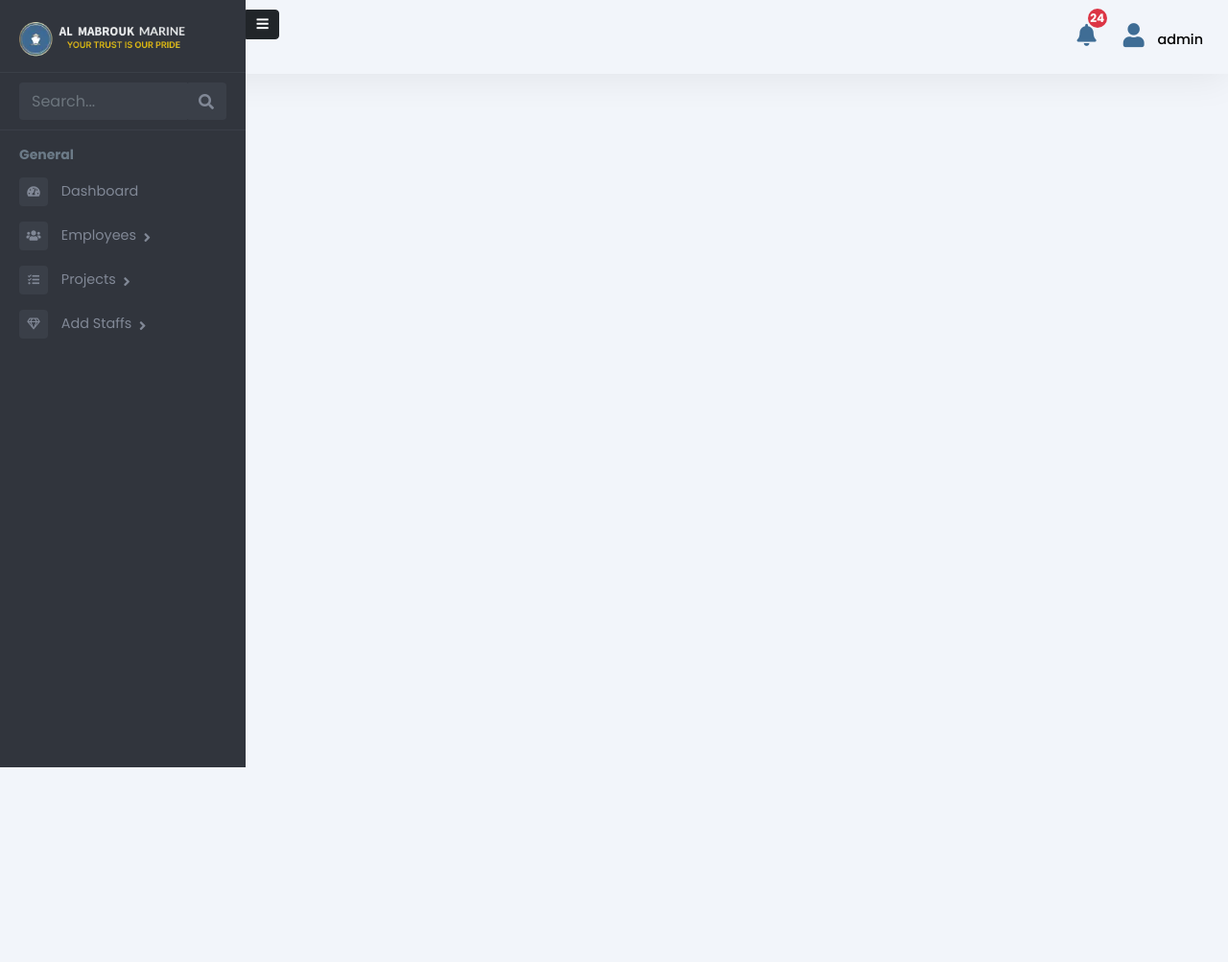
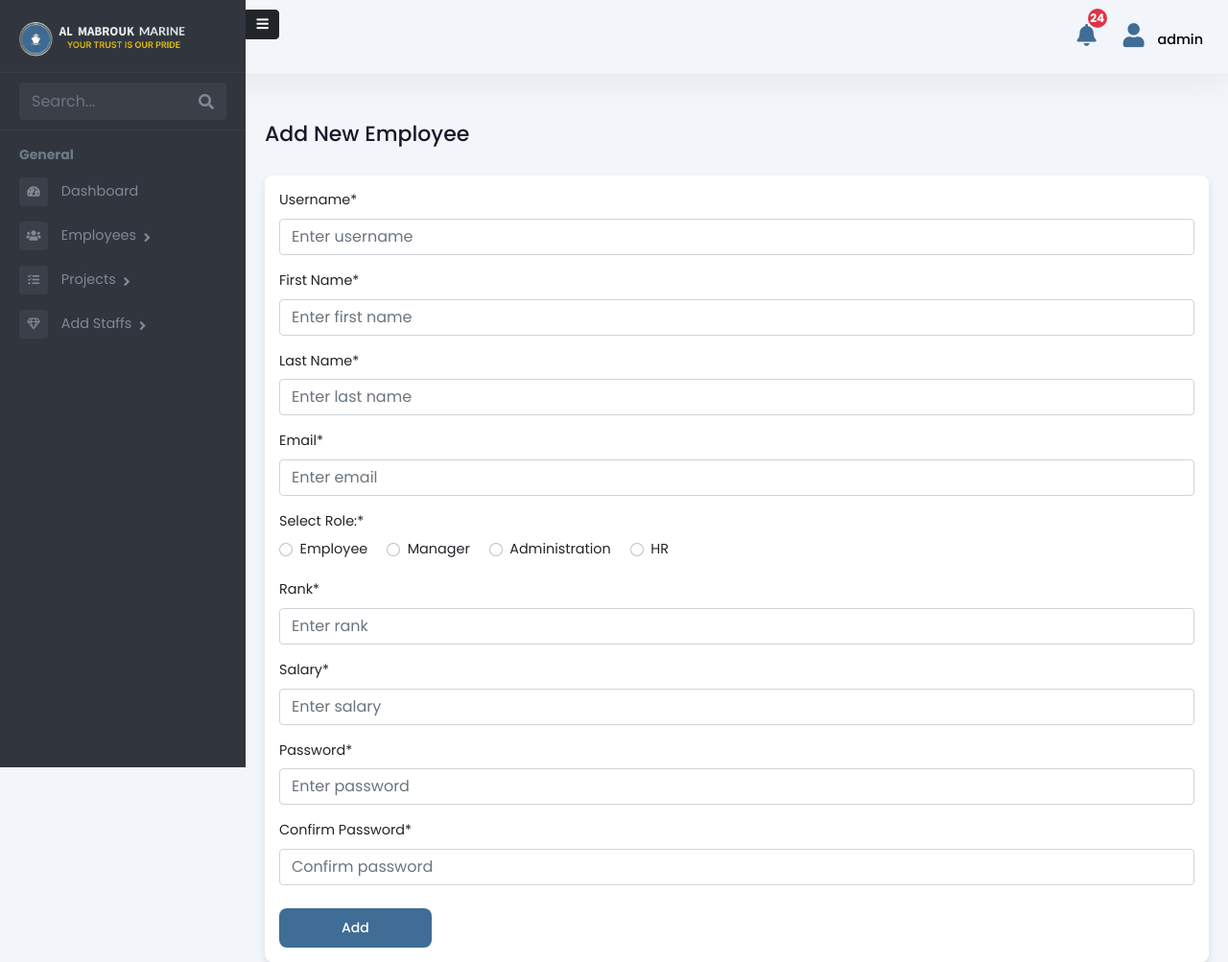
Before and after one commit to vaisagh-mp/Al_Mabrouk_crm, a Django app: page /admin-panel/employee/create/ in a window 1280 px wide. Shown: the whole page at 96% size. Before the commit the page ends 800 px from the top, so only its background shows below. Run offline with Django 5.2, Linux system fonts and the light colour scheme; a user stored in the database is signed in; data comes from the database, SQL or seed files in the repository; some libraries are stand-ins or nearby versions.

Commit message:
admin create employee form

```diff
--- a/templates/Admin/create_employee.html
+++ b/templates/Admin/create_employee.html
@@ -2,6 +2,173 @@
 {% load static %}
 {% block content %}
 
+<div class="emply-list-wraper">
 
+  {% if messages %}
+      <div class="alert alert-success">
+        {% for message in messages %}
+          <p>{{ message }}</p>
+        {% endfor %}
+      </div>
+    {% endif %}
+
+  <div class="pg-title">
+    <h1>Add New Employee</h1>
+  </div>
+
+  <div class="widget-box table-wdgt">
+    <div class="add-project-wrapper">
+      <!-- Note: enctype="multipart/form-data" is required for file uploads -->
+      <form method="post" enctype="multipart/form-data" action="{% url 'create-employee' %}">
+        {% csrf_token %}
+
+        <!-- Username -->
+        <div class="mb-3">
+          <label for="id_username" class="form-label">Username*</label>
+          <input
+            type="text"
+            class="form-control"
+            id="id_username"
+            name="username"
+            required
+            placeholder="Enter username"
+            value="{{ form.username.value|default_if_none:'' }}"
+          />
+        </div>
+
+        <!-- First Name -->
+        <div class="mb-3">
+          <label for="id_first_name" class="form-label">First Name*</label>
+          <input
+            type="text"
+            class="form-control"
+            id="id_first_name"
+            name="first_name"
+            required
+            placeholder="Enter first name"
+            value="{{ form.first_name.value|default_if_none:'' }}"
+          />
+        </div>
+
+        <!-- Last Name -->
+        <div class="mb-3">
+          <label for="id_last_name" class="form-label">Last Name*</label>
+          <input
+            type="text"
+            class="form-control"
+            id="id_last_name"
+            name="last_name"
+            required
+            placeholder="Enter last name"
+            value="{{ form.last_name.value|default_if_none:'' }}"
+          />
+        </div>
+
+        <!-- Email -->
+        <div class="mb-3">
+          <label for="id_email" class="form-label">Email*</label>
+          <input
+            type="email"
+            class="form-control"
+            id="id_email"
+            name="email"
+            required
+            placeholder="Enter email"
+            value="{{ form.email.value|default_if_none:'' }}"
+          />
+        </div>
+
+        <!-- Role Selection (Radio Buttons) -->
+        <div class="mb-3">
+          <label class="form-label">Select Role:*</label>
+          <div>
+            {% for choice in form.fields.role.choices %}
+              <div class="form-check form-check-inline">
+                <input
+                  type="radio"
+                  class="form-check-input"
+                  id="role_{{ choice.0 }}"
+                  name="role"
+                  value="{{ choice.0 }}"
+                  {% if form.role.value == choice.0 %}checked{% endif %}
+                />
+                <label class="form-check-label" for="role_{{ choice.0 }}">{{ choice.1 }}</label>
+              </div>
+            {% endfor %}
+          </div>
+        </div>
+
+        <!-- Rank -->
+        <div class="mb-3">
+          <label for="id_rank" class="form-label">Rank*</label>
+          <input
+            type="text"
+            class="form-control"
+            id="id_rank"
+            name="rank"
+            placeholder="Enter rank"
+            value="{{ form.rank.value|default_if_none:'' }}"
+          />
+        </div>
+
+        <!-- Salary -->
+        <div class="mb-3">
+          <label for="id_salary" class="form-label">Salary*</label>
+          <input
+            type="number"
+            class="form-control"
+            id="id_salary"
+            name="salary"
+            placeholder="Enter salary"
+            value="{{ form.salary.value|default_if_none:'' }}"
+          />
+        </div>
+
+        <!-- Password -->
+        <div class="mb-3">
+          <label for="id_password" class="form-label">Password*</label>
+          <input
+            type="password"
+            class="form-control"
+            id="id_password"
+            name="password"
+            required
+            placeholder="Enter password"
+          />
+        </div>
+
+        <!-- Confirm Password -->
+        <div class="mb-3">
+          <label for="id_password2" class="form-label">Confirm Password*</label>
+          <input
+            type="password"
+            class="form-control"
+            id="id_password2"
+            name="password2"
+            required
+            placeholder="Confirm password"
+          />
+        </div>
+
+        <!-- Submit Button -->
+        <div class="create-btn mt-4">
+          <button class="prmry-btn" type="submit">Add</button>
+        </div>
+      </form>
+    </div>
+  </div>
+</div>
+
+{% if form.errors %}
+  <div class="alert alert-danger">
+    <ul>
+      {% for field, errors in form.errors.items %}
+        {% for error in errors %}
+          <li><strong>{{ field|capfirst }}:</strong> {{ error }}</li>
+        {% endfor %}
+      {% endfor %}
+    </ul>
+  </div>
+{% endif %}
 
 {% endblock %}
```
